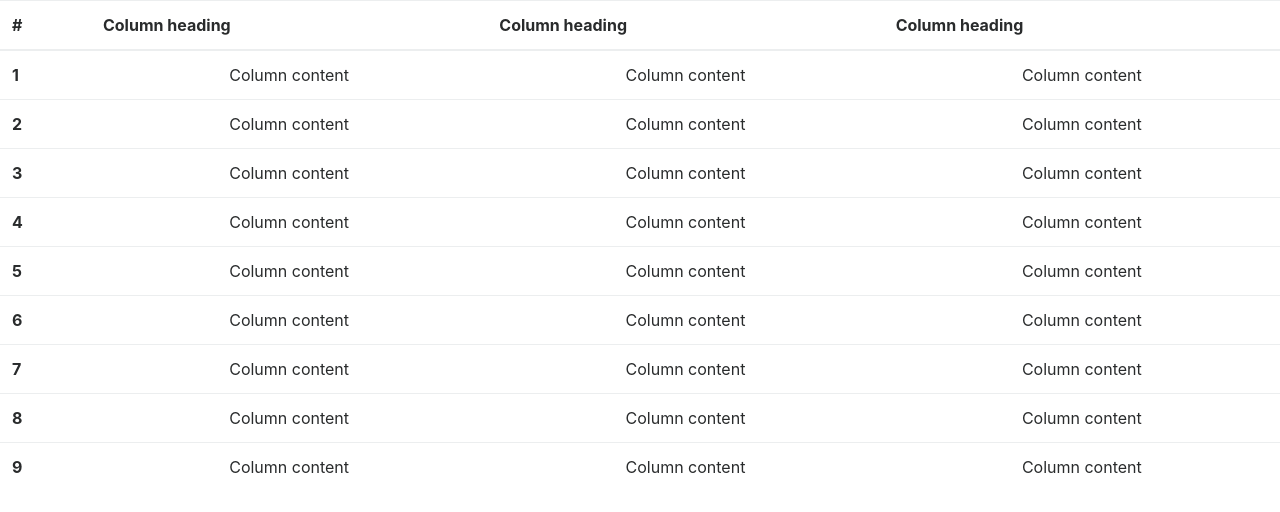
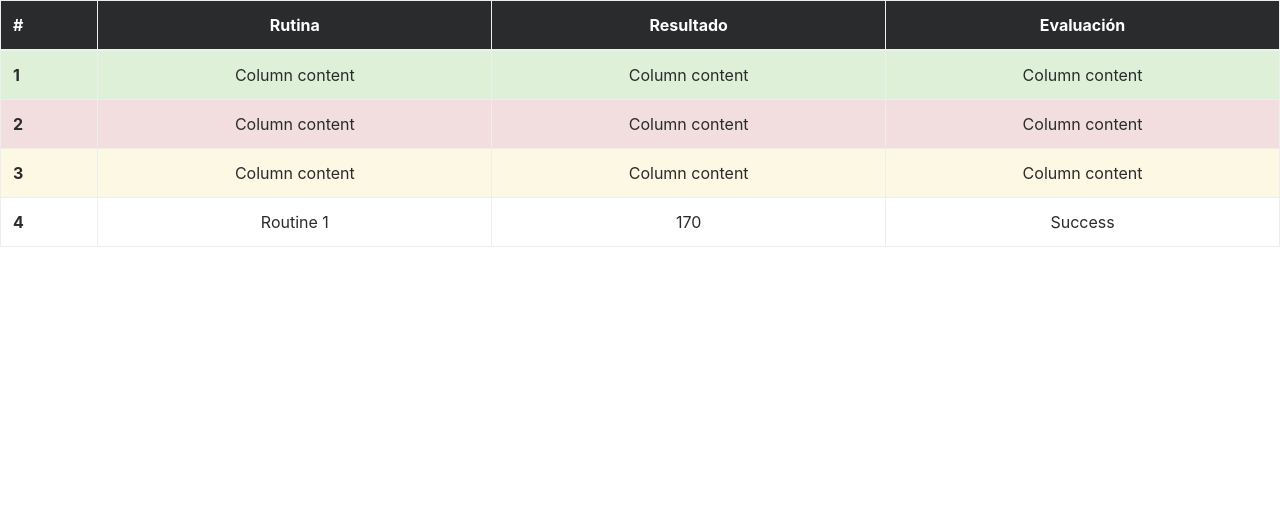
Before and after one commit to ingcarlosmoya/Ilena, an Angular app: page / in a window 1280 px wide. Shown: the top 512 px of the page. Built offline with nearby package versions, Linux system fonts and the light colour scheme.

Commit message:
The table's style has been set.

```diff
--- a/src/app/routine-basic-result/routine-basic-result.component.html
+++ b/src/app/routine-basic-result/routine-basic-result.component.html
@@ -1,67 +1,37 @@
 <div class="bs-example" data-example-id="contextual-table">
-  <table class="table">
-    <thead>
-      <tr>
+  <table class="table table-bordered table-hover">
+    <thead class="thead-inverse">
+      <tr class="text-center">
         <th>#</th>
-        <th>Column heading</th>
-        <th>Column heading</th>
-        <th>Column heading</th>
+        <th class="text-center">Rutina</th>
+        <th  class="text-center">Resultado</th>
+        <th  class="text-center">Evaluación</th>
       </tr>
     </thead>
     <tbody>
-      <tr class="active">
+      <tr class="table-success">
         <th scope="row">1</th>
         <td>Column content</td>
         <td>Column content</td>
         <td>Column content</td>
       </tr>
-      <tr>
+      <tr class="table-danger">
         <th scope="row">2</th>
         <td>Column content</td>
         <td>Column content</td>
         <td>Column content</td>
       </tr>
-      <tr class="success">
+      <tr class="table-warning">
         <th scope="row">3</th>
         <td>Column content</td>
         <td>Column content</td>
         <td>Column content</td>
       </tr>
-      <tr>
+      <tr *ngFor="let routine of routines">
         <th scope="row">4</th>
-        <td>Column content</td>
-        <td>Column content</td>
-        <td>Column content</td>
-      </tr>
-      <tr class="info">
-        <th scope="row">5</th>
-        <td>Column content</td>
-        <td>Column content</td>
-        <td>Column content</td>
-      </tr>
-      <tr>
-        <th scope="row">6</th>
-        <td>Column content</td>
-        <td>Column content</td>
-        <td>Column content</td>
-      </tr>
-      <tr class="warning">
-        <th scope="row">7</th>
-        <td>Column content</td>
-        <td>Column content</td>
-        <td>Column content</td>
-      </tr>
-      <tr>
-        <th scope="row">8</th>
-        <td>Column content</td>
-        <td>Column content</td>
-        <td>Column content</td>
-      </tr>
-      <tr class="error">
-        <th scope="row">9</th>
-        <td>Column content</td>
-        <td>Column content</td>
-        <td>Column content</td>
+        <td>{{routine.name}}</td>
+        <td>{{routine.result}}</td>
+        <td>{{routine.evaluation}}</td>
       </tr>
     </tbody>
   </table>
--- a/src/app/routine-basic-result/routine-basic-result.component.ts
+++ b/src/app/routine-basic-result/routine-basic-result.component.ts
@@ -1,4 +1,5 @@
 import { Component, OnInit } from '@angular/core';
+import { Routine } from './routine'
 
 @Component({
   selector: 'app-routine-basic-result',
@@ -7,12 +8,18 @@ import { Component, OnInit } from '@angular/core';
 })
 export class RoutineBasicResultComponent implements OnInit {
 
-  routines:string[];
+  routines:Routine[];
+  routine:Routine;
 
   constructor() { }
 
   ngOnInit() {
-
+    this.routines = new Array();
+    this.routine = new Routine();
+    this.routine.name = "Routine 1";
+    this.routine.evaluation = "Success";
+    this.routine.result = 170;
+    this.routines.push(this.routine)
   }
 
 }
--- /dev/null
+++ b/src/app/routine-basic-result/routine.ts
@@ -0,0 +1,7 @@
+export class Routine {
+    name:string;
+    result:number;
+    evaluation:string
+
+    constructor(){}
+}
```
